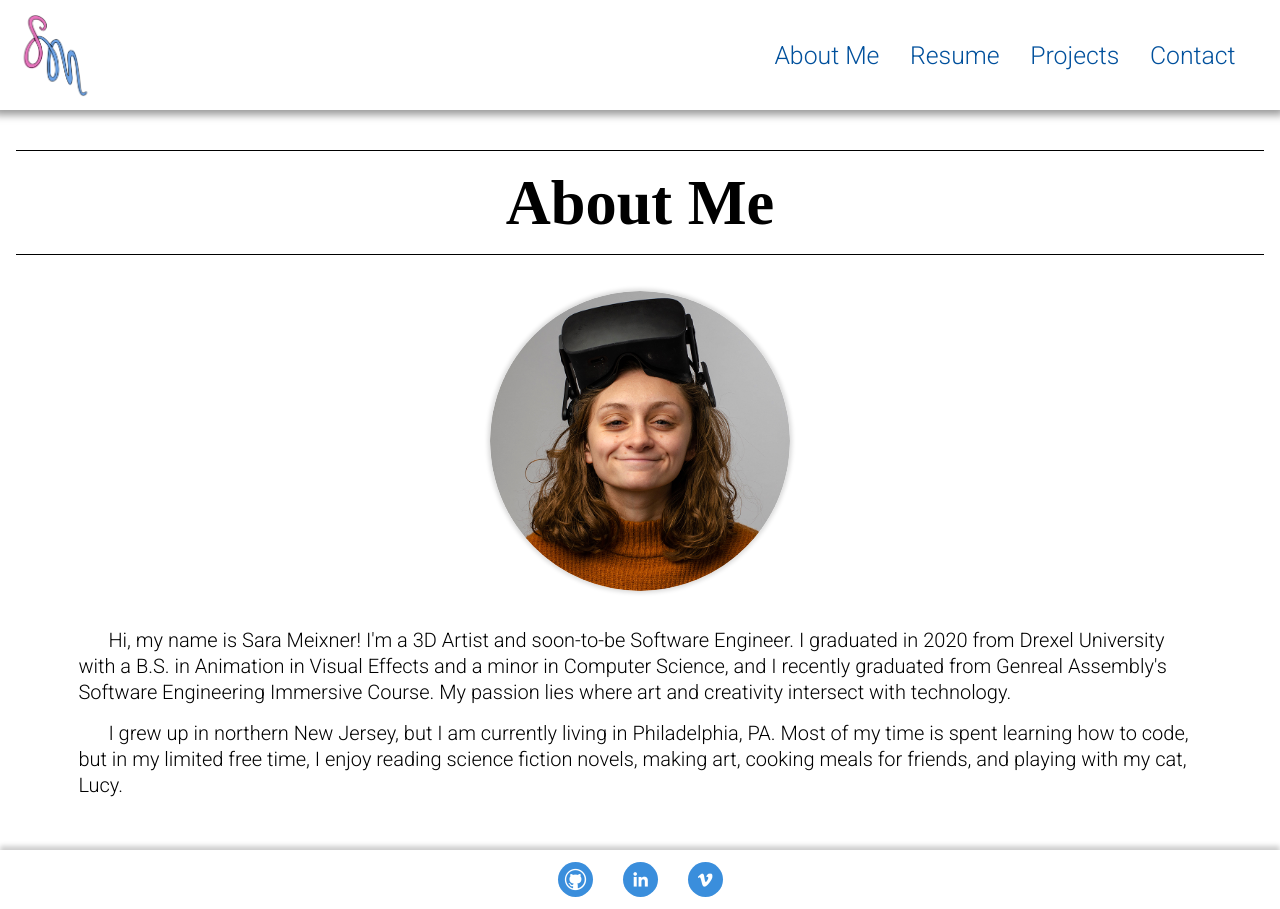
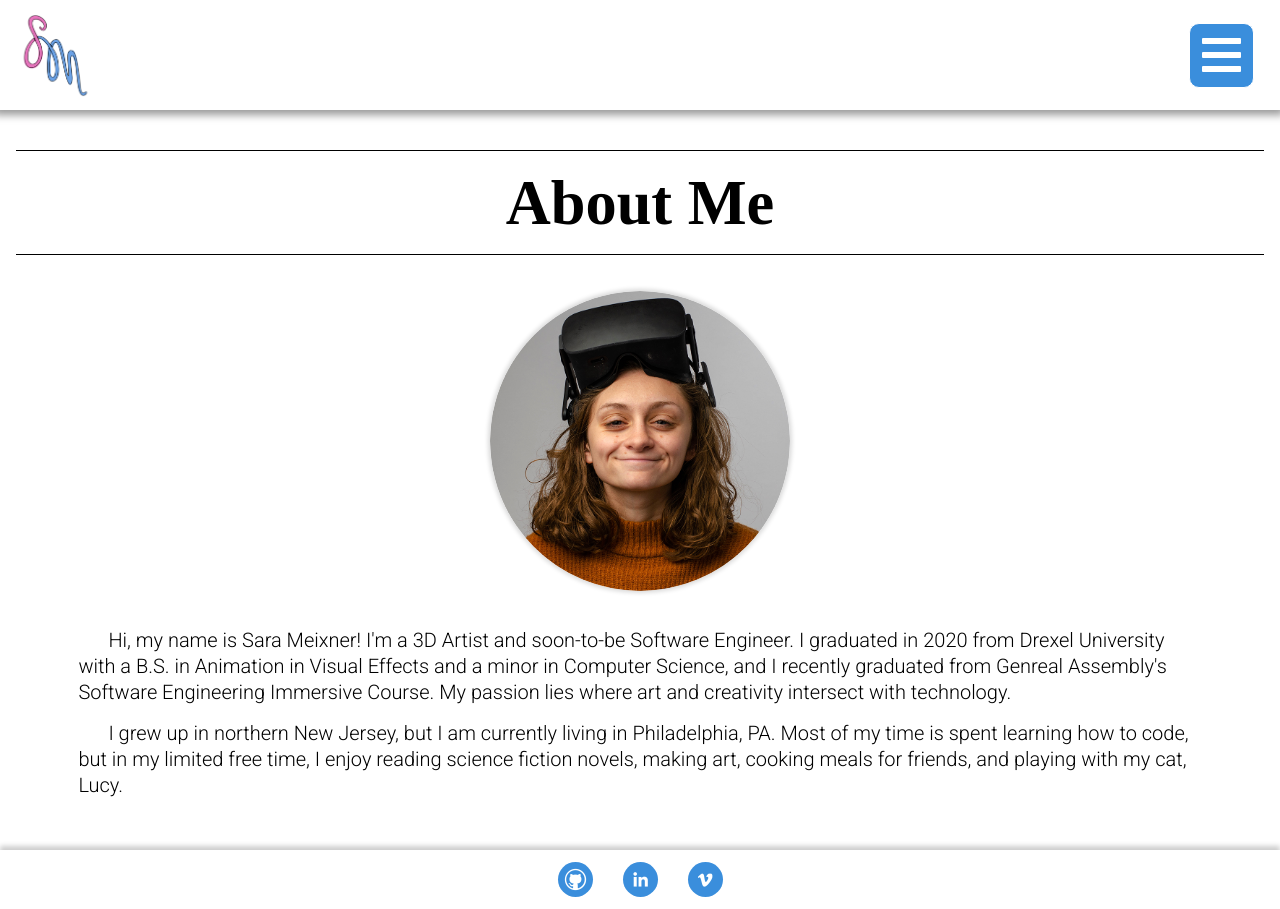
Before and after one commit to sarameix/portfolio-website, a React (Create React App) app: page /About in a window 1280 px wide. Built offline with nearby package versions, Linux system fonts and the light colour scheme; a web font is replaced by a local one.

Commit message:
finishing first full version of website

```diff
--- a/src/App.css
+++ b/src/App.css
@@ -165,12 +165,93 @@ header {
   width: 85px;
   height: 85px;
   border: none;
-  margin-left: 1vw;
+  margin-left: 1em;
   cursor: pointer;
 }
 
 .header-links {
+  display: none;
   margin-right: 3vw;
+}
+
+.header-hamburger {
+  display: flex;
+  flex-direction: column;
+  justify-content: center;
+  align-items: center;
+  position: relative;
+  background-color: rgb(58, 142, 220);
+  width: 65px;
+  height: 65px;
+  border-radius: 10px;
+  border: 1px solid white;
+  margin-right: 1.65em;
+  cursor: pointer
+}
+
+.more {
+  background-color: white;
+  width: 62%;
+  height: 6px;
+  border-radius: 1px;
+  margin: 4px 0
+}
+
+.close1 {
+  width: 72%;
+  height: 6px;
+  background-color: white;
+  position: absolute;
+  border-radius: 5px;
+  -webkit-transform: rotate(45deg);
+  -moz-transform: rotate(45deg);
+  transform: rotate(45deg);
+}
+
+.close2 {
+  position: relative;
+  width: 72%;
+  height: 6px;
+  background-color: white;
+  border-radius: 5px;
+  -webkit-transform: rotate(-45deg);
+  -moz-transform: rotate(-45deg);
+  transform: rotate(-45deg);
+}
+
+.side-nav-menu {
+  background-color: rgb(58, 142, 220);
+  position: fixed;
+  top: 0;
+  right: 0;
+  width: 300px;
+  height: 100vh;
+  padding: 125px 35px 0 0;
+  z-index: -1 !important;
+  display: flex;
+  flex-direction: column;
+  align-items: flex-end;
+  box-shadow: 0px 0px 12px 4px rgba(0, 0, 0, 0.2);
+  user-select: none;
+}
+
+.side-nav-menu > .header-button {
+  color: white !important;
+  font-size: 1.9em !important;
+  text-decoration: none;
+  padding: 0;
+  margin: .65em 0 .65em 0;
+}
+
+.side-nav-menu > .header-button:hover {
+  color: rgb(254, 144, 214) !important;
+}
+
+.hamburger-divider {
+  background-color: white;
+  width: 76%;
+  height: 1px;
+  margin: 0;
 }
 
 .header-button {
--- a/src/components/Elements/Header.js
+++ b/src/components/Elements/Header.js
@@ -2,7 +2,7 @@
 // IMPORTS //
 /////////////
 
-import React from 'react';
+import React, { useState } from 'react';
 import { useNavigate } from "react-router-dom";
 import PDF from '../../documents/SaraMeixner_Resume.pdf';
 
@@ -11,6 +11,12 @@ import PDF from '../../documents/SaraMeixner_Resume.pdf';
 /////////////////////
 
 const Header = () => {
+
+    ///////////////////////
+    // STATE DECLARATION //
+    ///////////////////////
+
+    const [isMenuOpen, setIsMenuOpen] = useState(false);
 
     // Create Navigation Functionality
     const navigate = useNavigate();
@@ -23,6 +29,10 @@ const Header = () => {
         navigate(event.target.value);
     }
 
+    const toggleHamburgerMenu = (event) => {
+        setIsMenuOpen(!isMenuOpen);
+    }
+
     ////////////////////////
     // BODY HTML ELEMENTS //
     ////////////////////////
@@ -30,14 +40,36 @@ const Header = () => {
     return (
         <header>
             <button className='home-button' value="/" onClick={handleRouteSwitch}></button>
-            <div className="header-links">
-                <button className='header-button' value="/About" onClick={handleRouteSwitch}>About Me</button>
-                <a href={PDF} without="true" rel="noopener noreferrer" target="_blank">
-                    <button className='header-button' trailingicon="picture_as_pdf" label="Resume">Resume</button>
-                </a>
-                <button className='header-button' value="/Projects" onClick={handleRouteSwitch}>Projects</button>
-                <button className='header-button' value="/Contact" onClick={handleRouteSwitch}>Contact</button>
+            <div className='header-hamburger' onClick={toggleHamburgerMenu}>
+                {
+                    isMenuOpen ?
+                    <>
+                        <div className='close1'></div>
+                        <div className='close2'></div>
+                    </>
+                    :
+                        <>
+                            <div className='more'></div>
+                            <div className='more'></div>
+                            <div className='more'></div>
+                        </>
+
+                }
             </div>
+            {
+                isMenuOpen ?
+                    <div className='side-nav-menu'>
+                        <button className='header-button' value="/About" onClick={handleRouteSwitch}>About Me</button>
+                        <div className='hamburger-divider'></div>
+                        <a href={PDF} without="true" rel="noopener noreferrer" target="_blank" className='header-button'>Resume</a>
+                        <div className='hamburger-divider'></div>
+                        <button className='header-button' value="/Projects" onClick={handleRouteSwitch}>Projects</button>
+                        <div className='hamburger-divider'></div>
+                        <button className='header-button' value="/Contact" onClick={handleRouteSwitch}>Contact</button>
+                    </div>
+                :
+                    null
+            }
         </header>
     );
 }
```
